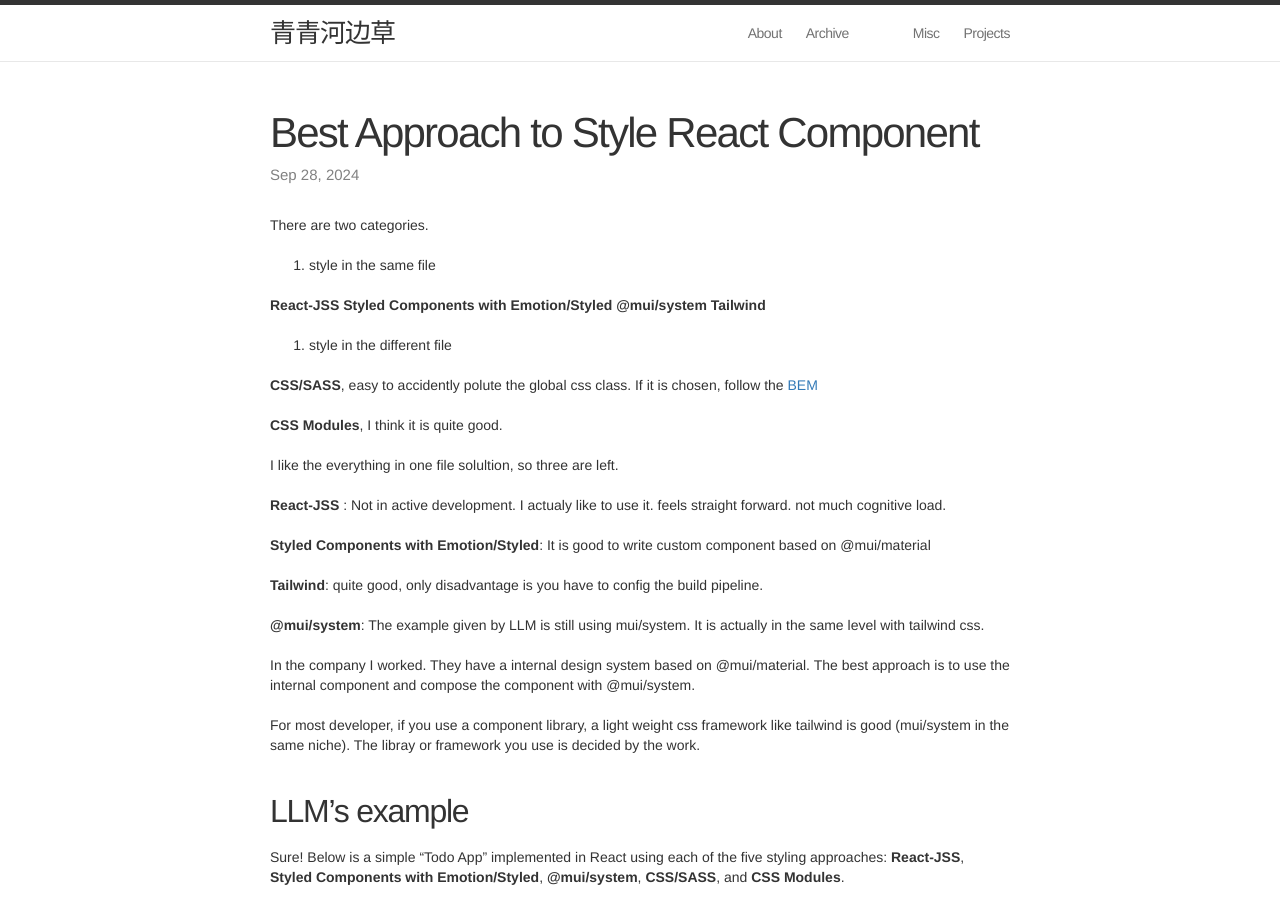
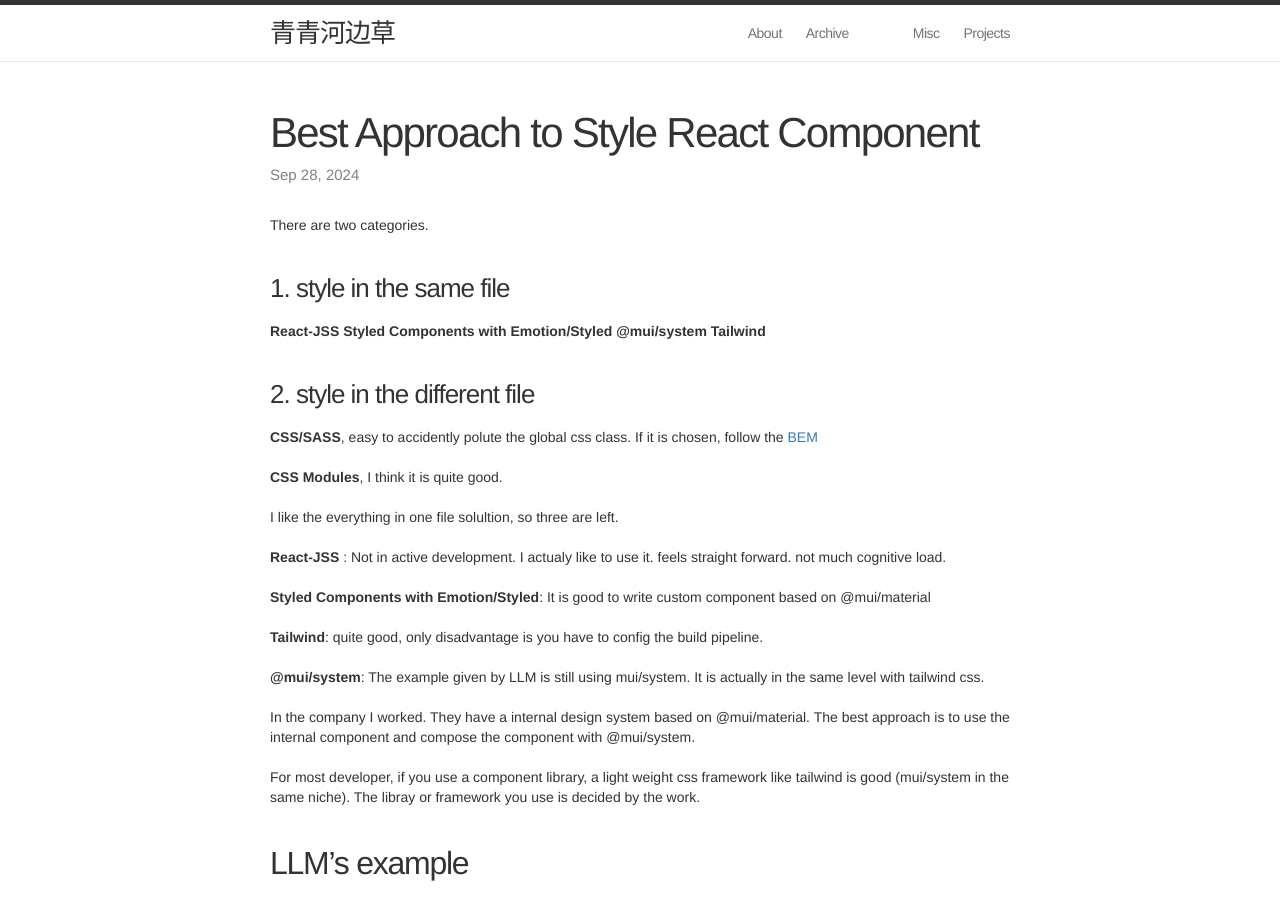
Before and after one commit to swuecho/swuecho.github.io, a Jekyll site: the page built from _posts/2024-09-28-Best-Approach-to-Style-React-Component.md, in a window 1280 px wide and 900 px high. Built offline with Jekyll 4.4.1, drawn with Linux system fonts in a browser that asks for light colours; comment, search, counter and statistics services are not loaded.

Commit message:
Refactor styling approaches in React component guide

```diff
--- a/_posts/2024-09-28-Best-Approach-to-Style-React-Component.md
+++ b/_posts/2024-09-28-Best-Approach-to-Style-React-Component.md
@@ -7,14 +7,14 @@
 
 There are two categories.
 
-1. style in the same file
+### 1. style in the same file
 
 **React-JSS**
 **Styled Components with Emotion/Styled**
 **@mui/system**
 **Tailwind**
 
-2. style in the different file
+### 2. style in the different file
 
 **CSS/SASS**, easy to accidently polute the global css class. If it is chosen, follow the [BEM](https://css-tricks.com/bem-101/)
 
```
